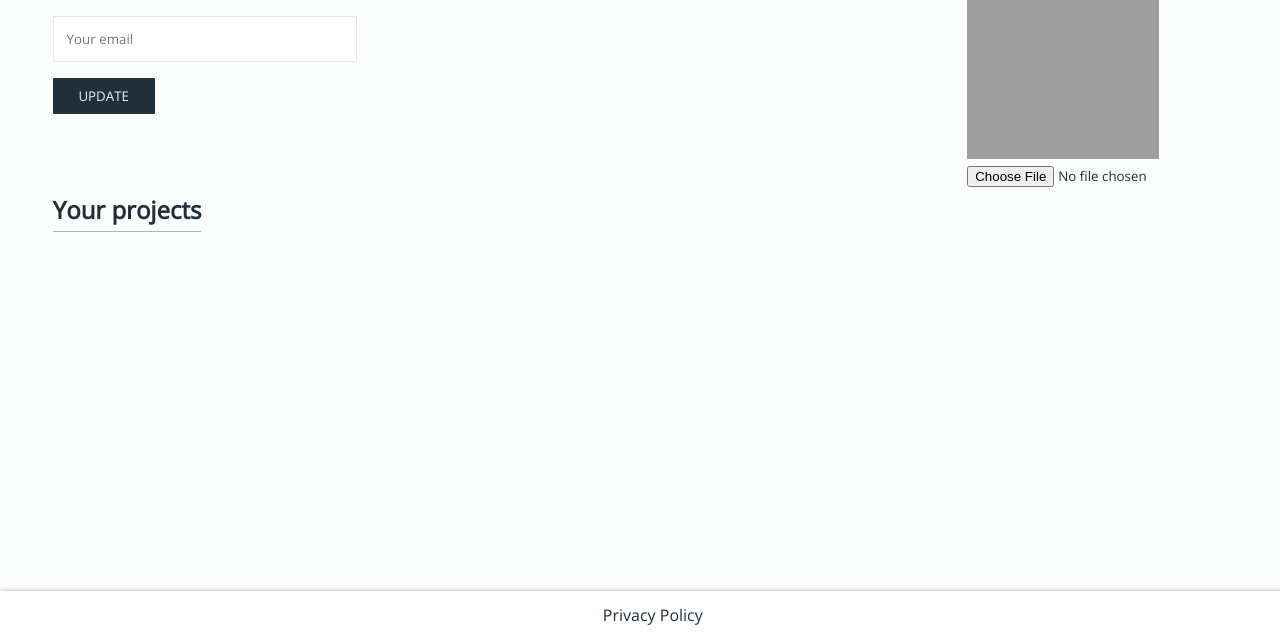
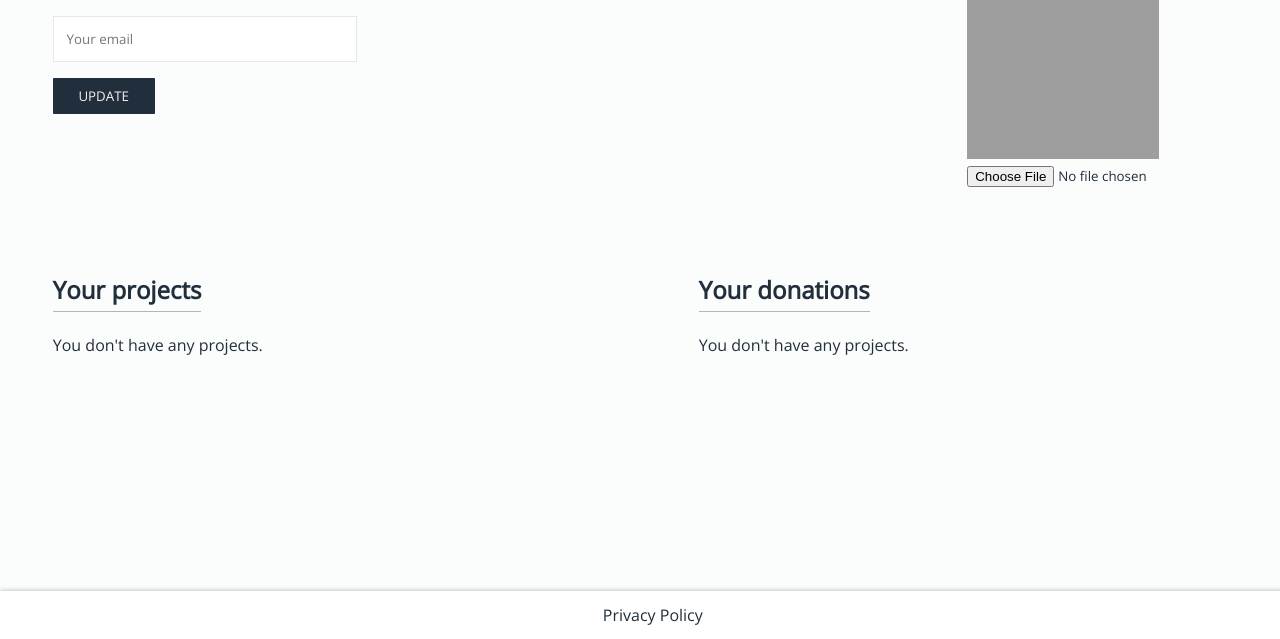
Before and after one commit to JonasStasseyns/werkstuk-webdevelopment-2-EK2, a Laravel app: page /account in a window 1280 px wide. Shown: the part 161-800 px from the top of the page. Run offline with Laravel 8, Linux system fonts and the light colour scheme; data that the repository does not hold is empty; grey boxes are pictures that could not be loaded.

Commit message:
account update email

```diff
--- a/werkstuk-EK2/app/Http/Controllers/AccountController.php
+++ b/werkstuk-EK2/app/Http/Controllers/AccountController.php
@@ -24,4 +24,12 @@
 
         return redirect('/account');
     }
+
+    public function updateEmail(){
+        $email = request('email');
+        $user = Auth::user();
+        $user->email = $email;
+        $user->save();
+        return redirect('/account');
+    }
 }
--- a/werkstuk-EK2/resources/sass/pages/_account.sass
+++ b/werkstuk-EK2/resources/sass/pages/_account.sass
@@ -18,3 +18,18 @@
 
 .account-email-input
   width: 150%
+
+.your-projects-list
+
+.your-project
+  background-color: #F0F1F5
+  padding: 1vw
+  margin: 1vh 0
+
+.proj-don-container
+  display: flex
+  justify-content: space-between
+  margin-top: 10vh
+
+.proj-don-container > div
+  width: 45%
--- a/werkstuk-EK2/resources/views/account.blade.php
+++ b/werkstuk-EK2/resources/views/account.blade.php
@@ -14,20 +14,35 @@
         <div class="account-info-text-container">
             <h2 class="user-name">{{auth()->user()->name}}</h2>
             <form method="post" action="/account/update">
+                {{csrf_field()}}
                 <input class="create-project-input account-email-input" type="text" name="email" placeholder="Your email" id="title" value="{{Auth::user()->email}}">
                 <input type="submit" value="Update" class="create-project-submit">
             </form>
         </div>
     </div>
-    <h2>Your projects</h2>
-    @foreach($projects as $project)
-        <div class="projects-list-card">
-            <img class="project-list-img" src="{{$project->image}}" alt="{{$project->image}}">
-            <h3 class="featured-title">{{$project->title}}</h3>
-            <p class="project-list-text">{{$project->description}}</p>
-            <a href=""><button class="featured-rm">Read More</button></a>
+
+    <div class="proj-don-container">
+        <div class="your-projects-list">
+            <h2>Your projects</h2>
+            @if(!$projects->isEmpty())
+                @foreach($projects as $project)
+                    <div class="your-project"><a href="/projects/{{$project->id}}">{{$project->title}}</a></div>
+                @endforeach
+            @else
+                <br><br><p>You don't have any projects.</p>
+            @endif
         </div>
-    @endforeach
+        <div class="your-donations-list">
+            <h2>Your donations</h2>
+            @if(!$projects->isEmpty())
+                @foreach($projects as $project)
+                    <div class="your-project"><a href="/projects/{{$project->id}}">{{$project->title}}</a></div>
+                @endforeach
+            @else
+                <br><br><p>You don't have any projects.</p>
+            @endif
+        </div>
+    </div>
     <script>
       document.getElementById("image").onchange = function() {
         document.getElementById("profile-form").submit();
--- a/werkstuk-EK2/routes/web.php
+++ b/werkstuk-EK2/routes/web.php
@@ -29,6 +29,7 @@
 
 Route::get('/account', 'AccountController@index');
 Route::post('/account', 'AccountController@updateImage');
+Route::post('/account/update', 'AccountController@updateEmail');
 
 Route::get('/about', 'ContentController@about');
 Route::get('/privacypolicy', 'ContentController@privacy');
```
Also changed, not shown: werkstuk-EK2/public/css/app.css.
